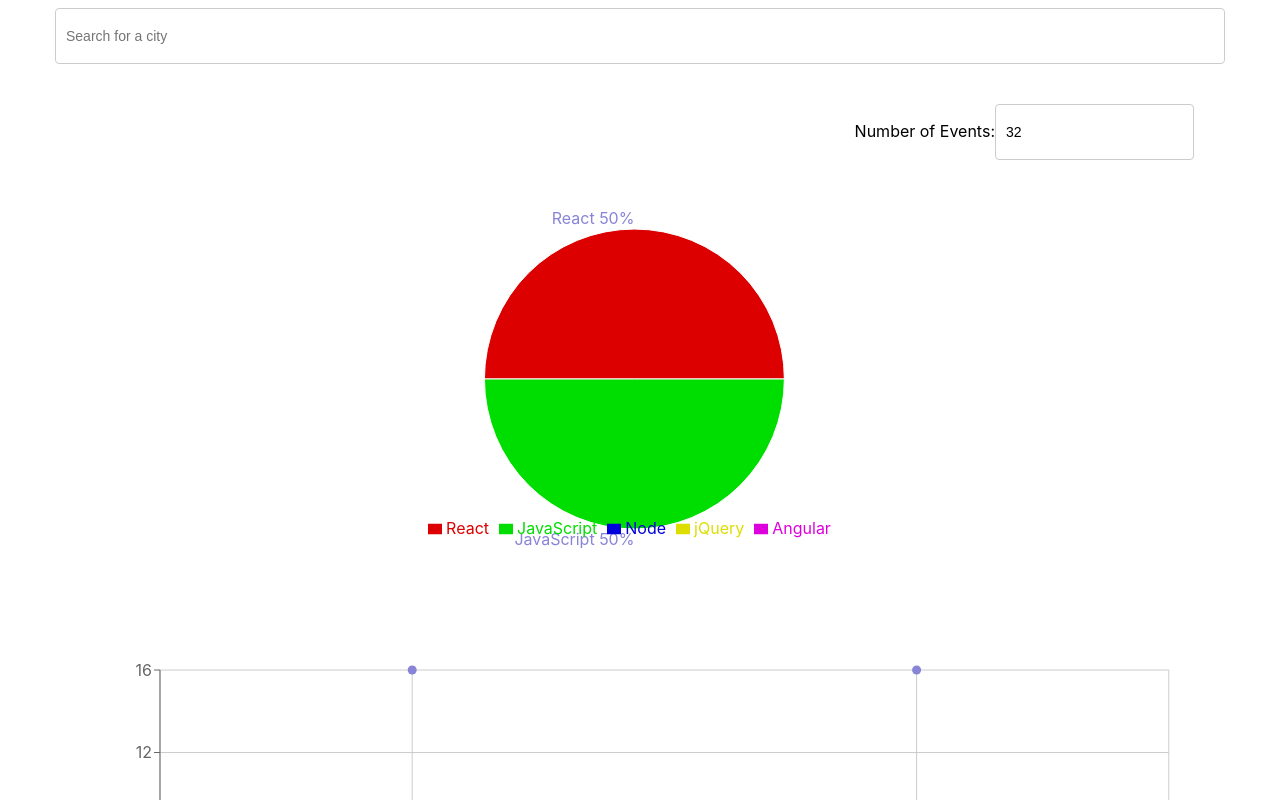
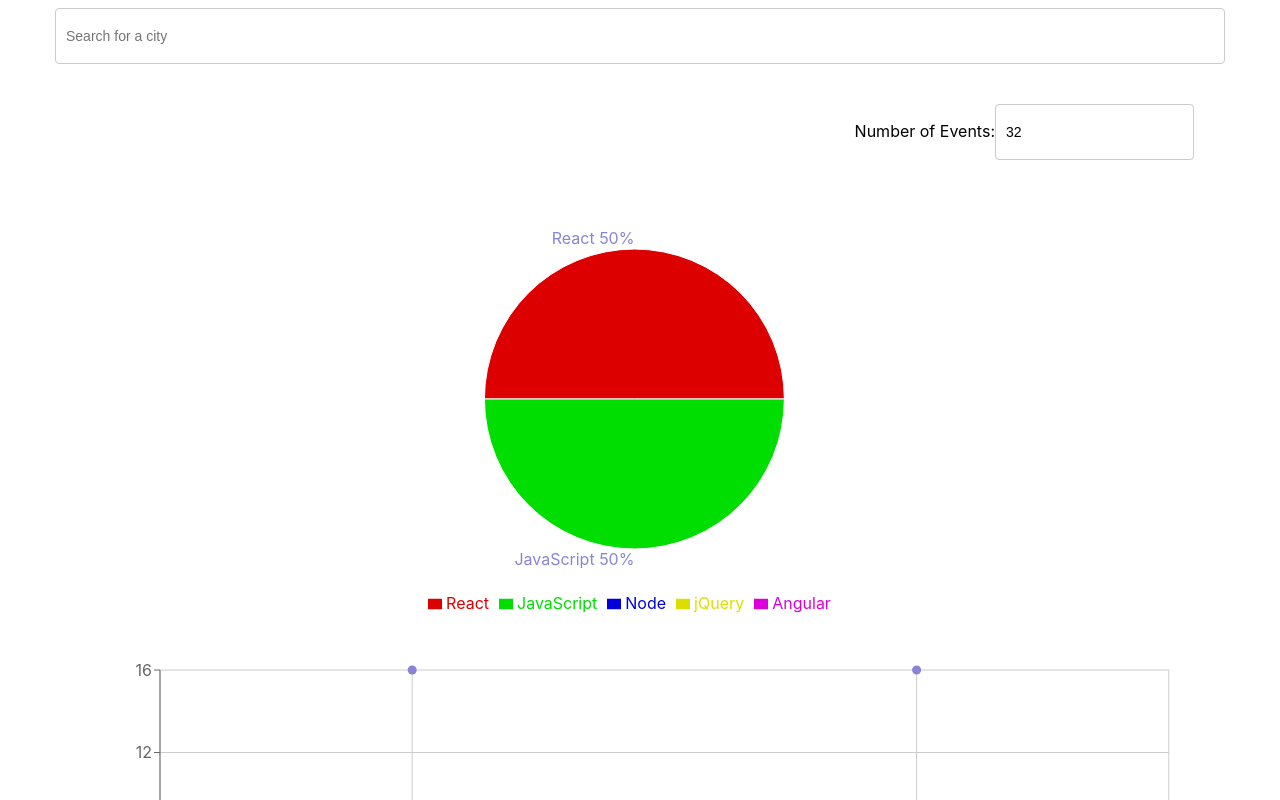
Before and after one commit to Fra-Vaz92/Meet-app, a React (Create React App) app: page / in a window 1280 px wide. Shown: the part 522-1322 px from the top of the page. Built offline with nearby package versions, Linux system fonts and the light colour scheme; the HTML template or start-up script is replaced by a standard one.

Commit message:
Update EventGenresChart.js

```diff
--- a/src/components/EventGenresChart.js
+++ b/src/components/EventGenresChart.js
@@ -37,7 +37,7 @@ const COLORS = ['#DD0000', '#00DD00', '#0000DD', '#DDDD00', '#DD00DD'];
 
     return (
       <ResponsiveContainer width="99%" height={400}>
-        <PieChart margin={{top: 40,bottom: 80}}>
+        <PieChart >
           <Pie
          data={data}
          dataKey="value"
```
